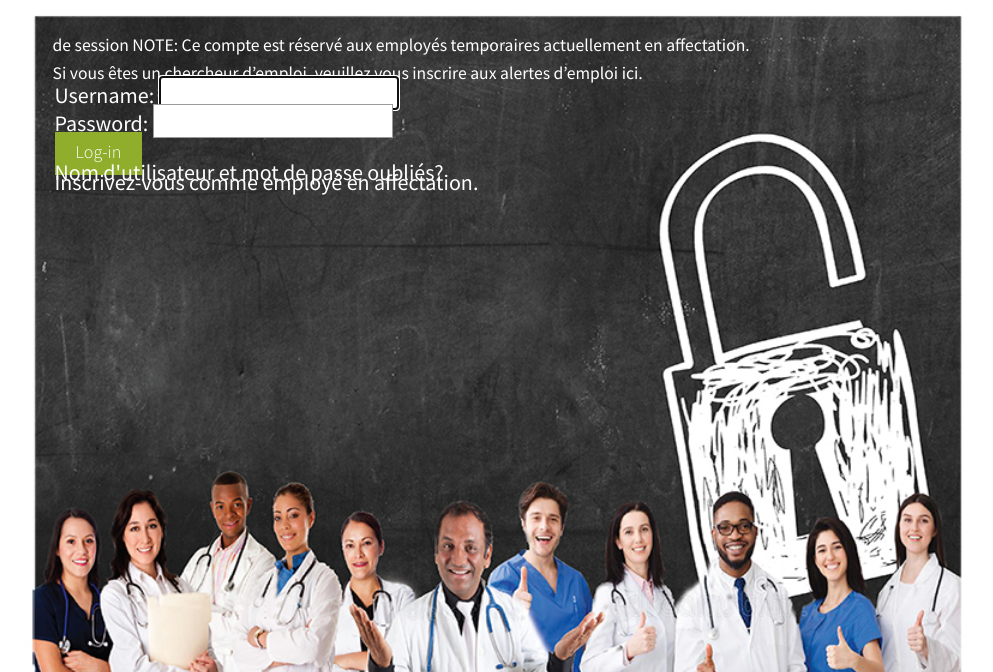
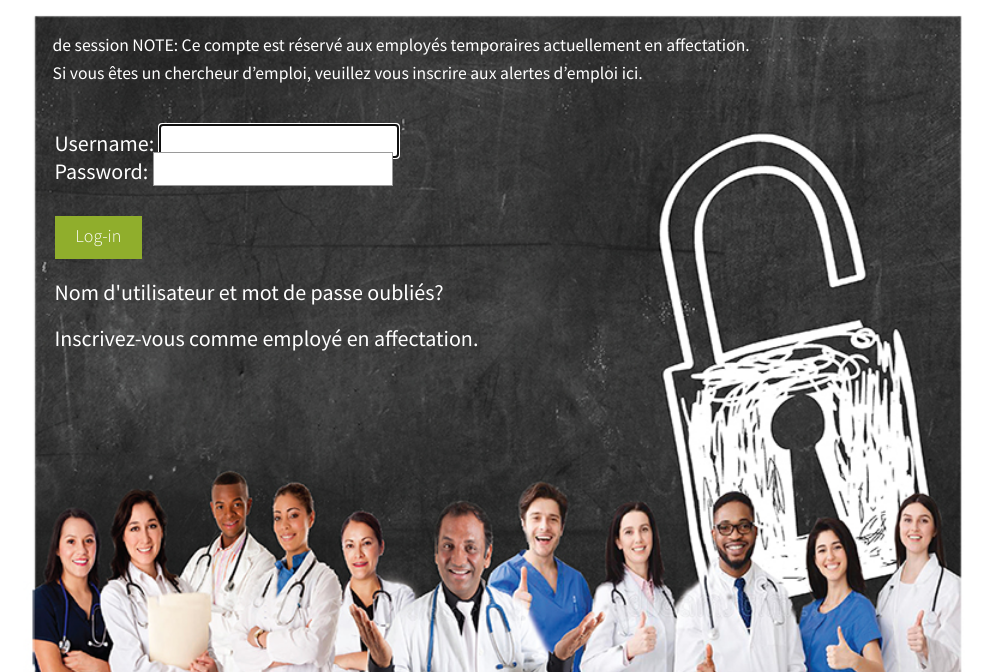
Before and after one commit to linker10/jodep, a Django app: page /accounts/login/ in a window 1280 px wide. Shown: the part 158-830 px from the top of the page, without its empty margins (103-1096 px from the left). Run offline with Django 3.2, Linux system fonts and the light colour scheme; some libraries are stand-ins or nearby versions; grey boxes are pictures that could not be loaded.

Commit message:
Video fixing, login / logout feature

```diff
--- a/static/includes/javascripts.js
+++ b/static/includes/javascripts.js
@@ -82,10 +82,10 @@ function prevBotPanel(){
 	botTime = Date.now() + botFrequency;
 }
 function showVideo(lang){
-	cssClassChange('hidden','homeSlide');
-	theDiv = document.getElementById('vidCon');
-	cssClassChange('shown','vidCon');
-	theDiv.innerHTML = '<video autoplay="true" style="object-fit: cover;width:100%;min-height: 100%;"><source src="vid/final' + lang + '.mp4" type="video/mp4"  /></video>';
+	// cssClassChange('hidden','homeSlide');
+	// theDiv = document.getElementById('vidCon');
+	//$('#vidCon').addClass("shown");
+	// theDiv.innerHTML = '<video autoplay="true" style="object-fit: cover;width:100%;min-height: 100%;"><source src="static/vid/final' + lang + '.mp4" type="video/mp4"  /></video>';
 }
 function toggleIt(theID, theClass){
 	document.getElementById(theID).classList.toggle(theClass);
--- a/templates/accounts/confirm_registration.html
+++ b/templates/accounts/confirm_registration.html
@@ -2,7 +2,7 @@
 
 {% block content %}
 <div>
-    <span>A message has been sent to your inbox containing a link to confirm the e-mail address.</span><br/>
-    <span>Didn't receive a mail. Click <a href="{% url 'resend_mail' %}">here</a>.</span><br/>
+    <span>You've been registered correctly</span><br/>
+    <span>Please login  <a href="{% url 'login' %}">here</a>.</span><br/>
 </div>
 {% endblock %}
--- a/templates/base.html
+++ b/templates/base.html
@@ -203,6 +203,11 @@
             /*QUANTUM.HotJobs.init();*/
         });
     </script>
+	<script>
+$('#video1').on("click",function(){
+	$('#vidCon').toggleClass("hidden");
+});
+</script>
 
 </body>
 
--- a/templates/home/index.html
+++ b/templates/home/index.html
@@ -11,12 +11,13 @@
 					<img id="panel1" class="img-fluid" src="{% static 'images/un.png' %}" alt="" usemap="#homeSlide"><map name="homeSlide">
 		<area alt="" coords="19,252,314,416" href="{% url 'home:hire' %}">
 		<area alt="" coords="706,198,1032,357" href="{% url 'home:work' %}">
-		<a href="https://drive.google.com/file/d/1tTpS1iu2q3q_gTcdvlakEEhH6gv3ZlFL/view"> <area alt="" coords="81,465,176,532" href="" onclick="showVideo(1);"></a>
+		<div id="video1"> <area alt="" coords="81,465,176,532" > </div>
 
 		</map>
 
 				</div>
-				<div id="vidCon" class="hidden"></div>
+				<div id="vidCon" class=" hidden mb-5 pb-5 center">
+				<video width="640" height="480" controls><source src="{% static 'vid/final1.mp4' %}" type="video/mp4"  /></video></div>
 			</div>
 		</div>
 	</div>
--- a/templates/registration/login.html
+++ b/templates/registration/login.html
@@ -17,22 +17,22 @@
         {% comment %} <p>Please, use the following form to log-in. If you don't have an account <a href="{% url 'register' %}">register here</a></p> {% endcomment %}
         {% endif %}
 
-        <div class="d-none d-md-block" style="margin-left: 5px;">
+        <div class="d-none d-md-block mb-5" style="margin-left: 5px;">
             <small>de session
                 NOTE: Ce compte est réservé aux employés temporaires actuellement en affectation.<br/> Si vous êtes un chercheur d’emploi, veuillez vous inscrire aux alertes d’emploi ici.
             </small>
         </div><br/>
         <div style="margin-left: 5px;">
-            <div class="login-form">
+            <div class="login-form mb-2" >
                 <form action="{% url 'login' %}" method="post">
                     {{ form.as_p }}
                     {% csrf_token %}
                     <input type="hidden" name="next" value="{{ next }}" />
-                    <p><input type="submit" value="Log-in"></p>
+                    <p class="mt-2"><input type="submit" value="Log-in"></p>
                 </form>
             </div>
-            <p><a href="{% url 'password_reset' %}" style="color: white">Nom d'utilisateur et mot de passe oubliés?</a></p>
-            <p><a href="{% url 'register' %}" style="color: white">Inscrivez-vous comme employé en affectation.</a></p>
+            <p class="mt-2"><a href="{% url 'password_reset' %}" style="color: white">Nom d'utilisateur et mot de passe oubliés?</a></p>
+            <p class="mt-2"><a href="{% url 'register' %}" style="color: white">Inscrivez-vous comme employé en affectation.</a></p>
         </div>
         </div>
     </div>
```
Also changed, not shown: accounts/views.py (+13 -13 lines), templates/home/a-propos.html (+1 -1 lines), templates/home/travailler.html (+2 -2 lines), 1 other file.
